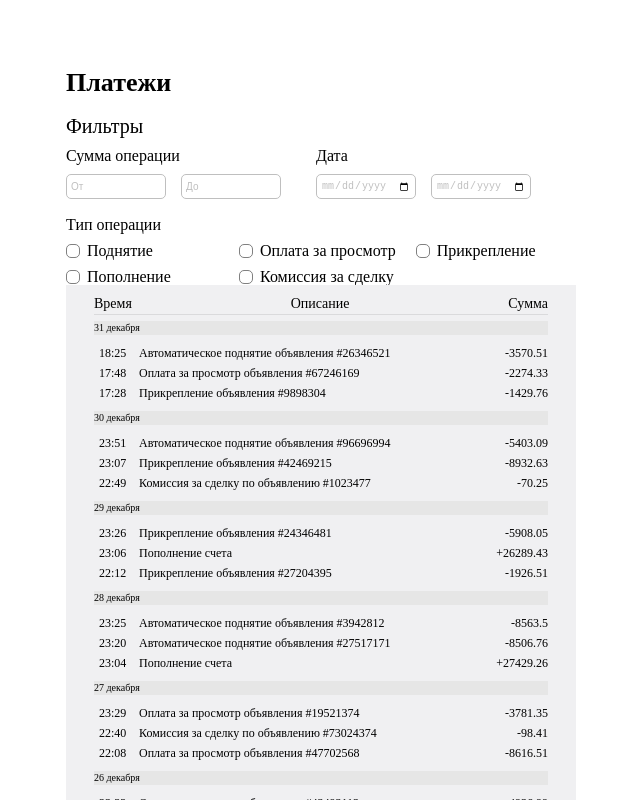
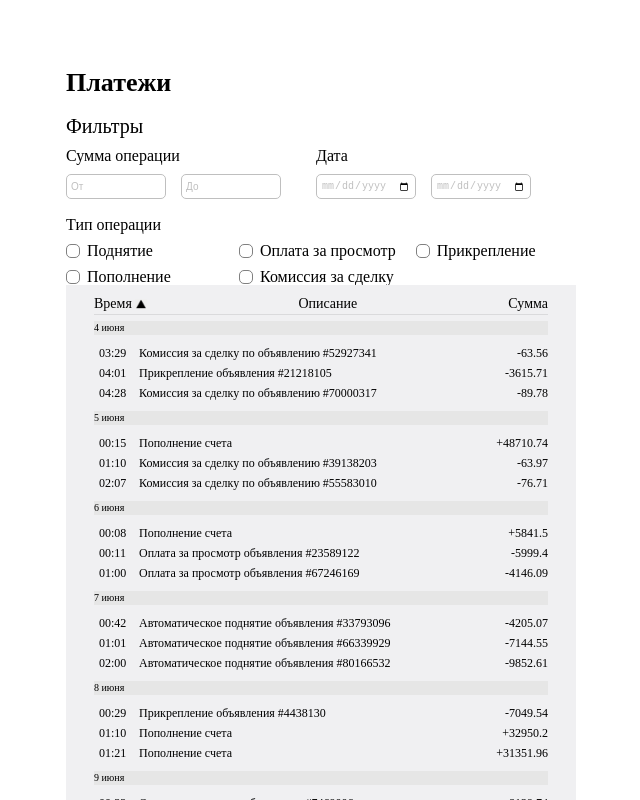
Before and after one commit to AnGeD13/spending_history, a React (Vite) app: page / in a window 1280 px wide. Shown: the top 800 px of the page, without its empty margins (319-959 px from the left). Built offline with nearby package versions, Linux system fonts and the light colour scheme.

Commit message:
added sorting date button and validation of number input

```diff
--- a/src/App/App.jsx
+++ b/src/App/App.jsx
@@ -2,31 +2,30 @@ import { useEffect, useState } from 'react';
 import Title from "../components/Title/Title"
 import Filter from '../components/Filter/Filter';
 import Table from '../components/Table/Table';
-import data from "../data/transactions.json";
+import { groupedByDay, sortedDaysAsc, sortedDaysDesc } from '../utils/groupingAndSortData';
 import styles from './app.module.scss';
+
 
 export default function App() {
   const [transactions, setTransactions] = useState({});
   const [minSum, setMinSum] = useState(0);
   const [maxSum, setMaxSum] = useState(null);
   const [selectedTypes, setSelectedTypes] = useState([]);
+  const [sortOrder, setSortOrder] = useState(sortedDaysAsc);
+
+  const changeSortOrder = () => {
+    if (sortOrder === sortedDaysAsc) {
+      setSortOrder(sortedDaysDesc);
+    }
+    else {
+      setSortOrder(sortedDaysAsc);
+    }
+  }
 
   useEffect(() => {
-    const groupedByDay = data.reduce((acc, item) => {
-      const date = new Date(item.date);
-      const day = date.toISOString().split('T')[0];
-
-      if (!acc[day]) {
-        acc[day] = [];
-      }
-
-      acc[day].push(item);
-
-      return acc;
-    }, {});
-
     const filteredTransactions = Object.fromEntries(
-      Object.entries(groupedByDay).map(([day, items]) => {
+      sortOrder.map(day => {
+        const items = groupedByDay[day];
         const filteredItems = items.filter(item =>
           (Math.abs(item.sum) >= minSum) &&
           (maxSum === null || Math.abs(item.sum) <= maxSum) &&
@@ -38,7 +37,7 @@ export default function App() {
     );
 
     setTransactions(filteredTransactions);
-  }, [minSum, maxSum, selectedTypes])
+  }, [minSum, maxSum, selectedTypes, sortOrder])
 
   return (
     <div className={styles.block}>
@@ -47,8 +46,12 @@ export default function App() {
         setMinSum={setMinSum}
         setMaxSum={setMaxSum}
         selectedTypes={selectedTypes}
-        setSelectedTypes={setSelectedTypes}/>
-      <Table transactions={transactions}/>
+        setSelectedTypes={setSelectedTypes}
+      />
+      <Table
+        transactions={transactions}
+        changeSortOrder={changeSortOrder}
+      />
     </div>
   )
 }
--- a/src/components/Filter/Filter.jsx
+++ b/src/components/Filter/Filter.jsx
@@ -1,15 +1,18 @@
 import TransactionTypes from "../TransactionTypes/TransactionTypes";
 import styles from "./filter.module.scss";
+import { validateNumberInput } from "../../utils/validateNumberInput";
+
 
 export default function Filter({setMinSum, setMaxSum, selectedTypes, setSelectedTypes}) {
-  const getMinSum = (event) => {
-    // console.log(+event);
-    setMinSum(+event);
+
+  const getMaxSum = (event) => {
+    // console.log(+event.target.value);
+    setMaxSum(+event.target.value);
   };
 
-  const getMaxSum = (event) => {
-    // console.log(+event);
-    setMaxSum(+event);
+  const getMinSum = (event) => {
+    // console.log(+event.target.value);
+    setMinSum(+event.target.value);
   };
 
   return (
@@ -23,13 +26,15 @@ export default function Filter({setMinSum, setMaxSum, selectedTypes, setSelected
               className={styles.filterNumber}
               type="number"
               placeholder="От"
-              onChange={(event) => getMinSum(event.target.value)}
+              onKeyDown={validateNumberInput}
+              onChange={getMinSum}
             />
             <input
               className={styles.filterNumber}
               type="number"
               placeholder="До"
-              onChange={(event) => getMaxSum(event.target.value)}
+              onKeyDown={validateNumberInput}
+              onChange={getMaxSum}
             />
           </div>
         </section>
--- a/src/components/Table/Table.jsx
+++ b/src/components/Table/Table.jsx
@@ -2,17 +2,30 @@ import styles from "./table.module.scss";
 import { getHoursAndMinutes } from "../../utils/getHourAndMinutes";
 import { getDayAndMonth } from "../../utils/getDayAndMonth";
 
-// TODO time button
-export default function Table({transactions}) {
+
+export default function Table({transactions, changeSortOrder}) {
+  const NoTransactions = Object.values(transactions).every(items => items.length === 0);
+
+  const onHandleChangeSort = (event) => {
+    event.target.classList.toggle(styles.sortDesc);
+    changeSortOrder();
+  }
+
   return (
     <div className={styles.tableWrapper}>
       <div className={styles.table}>
         <div className={styles.thead}>
-          <p className={styles.leftHeading}>Время</p>
+          <p className={styles.leftHeading}>
+            Время{' '}
+            <button className={styles.btnChangeSort} onClick={onHandleChangeSort}></button>
+          </p>
           <p className={styles.centerHeading}>Описание</p>
           <p className={styles.rightHeading}>Сумма</p>
         </div>
-        {Object.entries(transactions).map(([day, items], index) => {
+        {NoTransactions &&
+          <p className={styles.nothingFound}>Ничего не найдено</p>
+        }
+        {!NoTransactions && Object.entries(transactions).map(([day, items], index) => {
           if (items.length > 0) {
             return (
             <div key={day}>
@@ -31,8 +44,8 @@ export default function Table({transactions}) {
               </ul>
             </div>)
             }
-            return null;
-        })}
+          })
+        }
       </div>
     </div>
   )
--- a/src/components/Table/table.module.scss
+++ b/src/components/Table/table.module.scss
@@ -69,3 +69,24 @@
 .rightLine {
   text-align: right;
 }
+
+.nothingFound {
+  font-weight: 700;
+  text-align: center;
+  padding: 10px;
+}
+
+.btnChangeSort {
+  width: 10px;
+  height: 10px;
+  border: none;
+  background-image: url("../../assets/triangle.png");
+  background-position: center;
+  background-repeat: no-repeat;
+  background-size: contain;
+  cursor: pointer;
+}
+
+.sortDesc {
+  transform: rotate(180deg);
+}
--- a/src/components/TransactionTypes/transactionTypes.module.scss
+++ b/src/components/TransactionTypes/transactionTypes.module.scss
@@ -15,6 +15,7 @@
   display: flex;
   align-items: center;
   min-width: 30%;
+  cursor: pointer;
 }
 
 .customCheckbox {
--- a/src/utils/getHourAndMinutes.js
+++ b/src/utils/getHourAndMinutes.js
@@ -1,7 +1,7 @@
 export function getHoursAndMinutes(date) {
   const dateToChange = new Date(date);
-  const hour = String(dateToChange.getHours()).padStart(2, '0');
-  const minutes = String(dateToChange.getMinutes()).padStart(2, '0');
+  const hour = String(dateToChange.getUTCHours()).padStart(2, '0');
+  const minutes = String(dateToChange.getUTCMinutes()).padStart(2, '0');
 
   return `${hour}:${minutes}`;
 }
--- /dev/null
+++ b/src/utils/groupingAndSortData.js
@@ -0,0 +1,18 @@
+import data from "../data/transactions.json";
+
+export const groupedByDay = data.reduce((acc, item) => {
+  const date = new Date(item.date);
+  const day = date.toISOString().split('T')[0];
+
+  if (!acc[day]) {
+    acc[day] = [];
+  }
+
+  acc[day].push(item);
+  acc[day].sort((a, b) => new Date(a.date) - new Date(b.date));
+
+  return acc;
+}, {});
+
+export const sortedDaysAsc = Object.keys(groupedByDay).sort((a, b) => new Date(a) - new Date(b));
+export const sortedDaysDesc = Object.keys(groupedByDay).sort((a, b) => new Date(b) - new Date(a));
--- /dev/null
+++ b/src/utils/validateNumberInput.js
@@ -0,0 +1,5 @@
+export const validateNumberInput = (event) => {
+  if (['e', '-', '+'].includes(event.key)) {
+    event.preventDefault();
+  }
+};
```
Also changed, not shown: src/assets/triangle.png (added).
